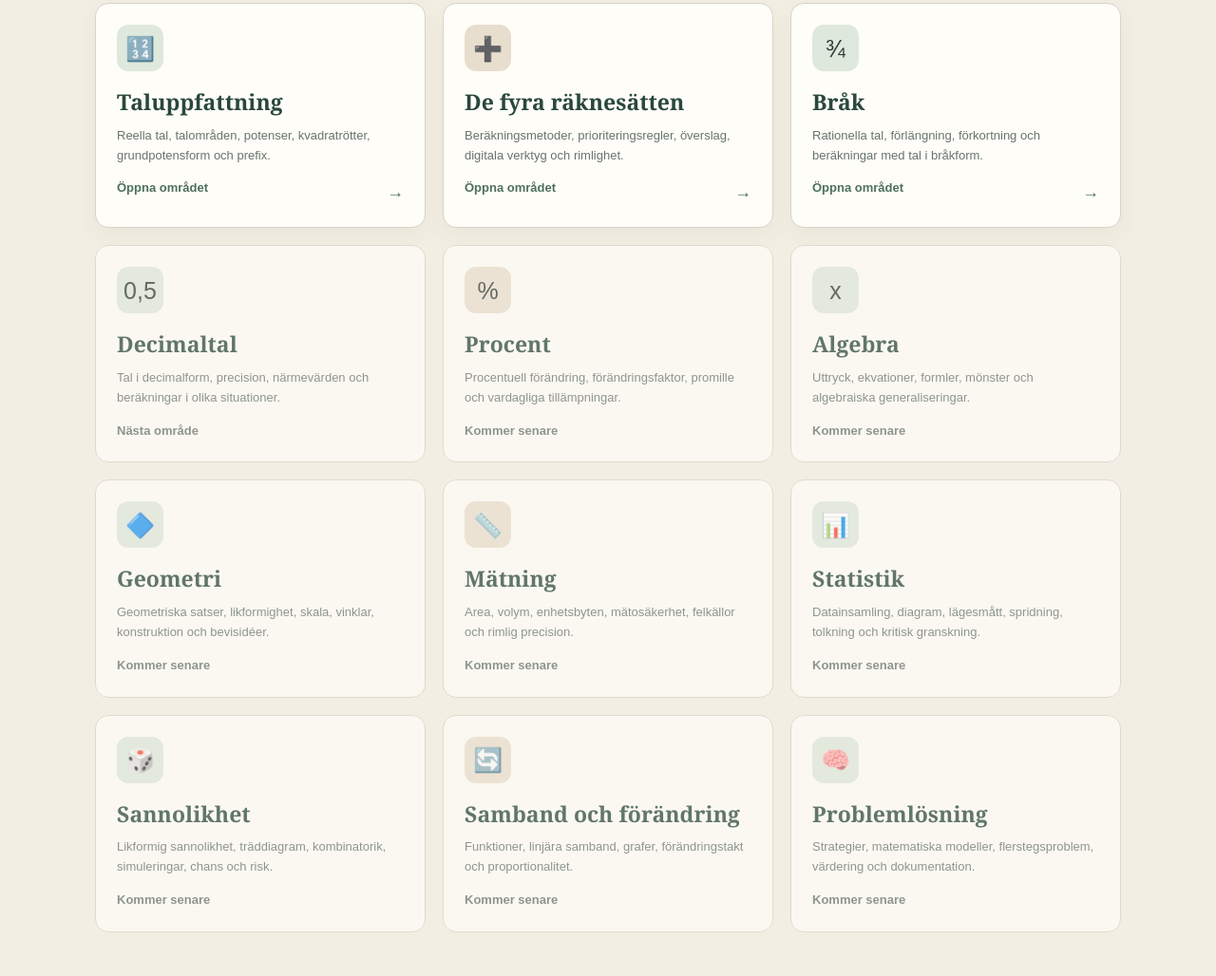
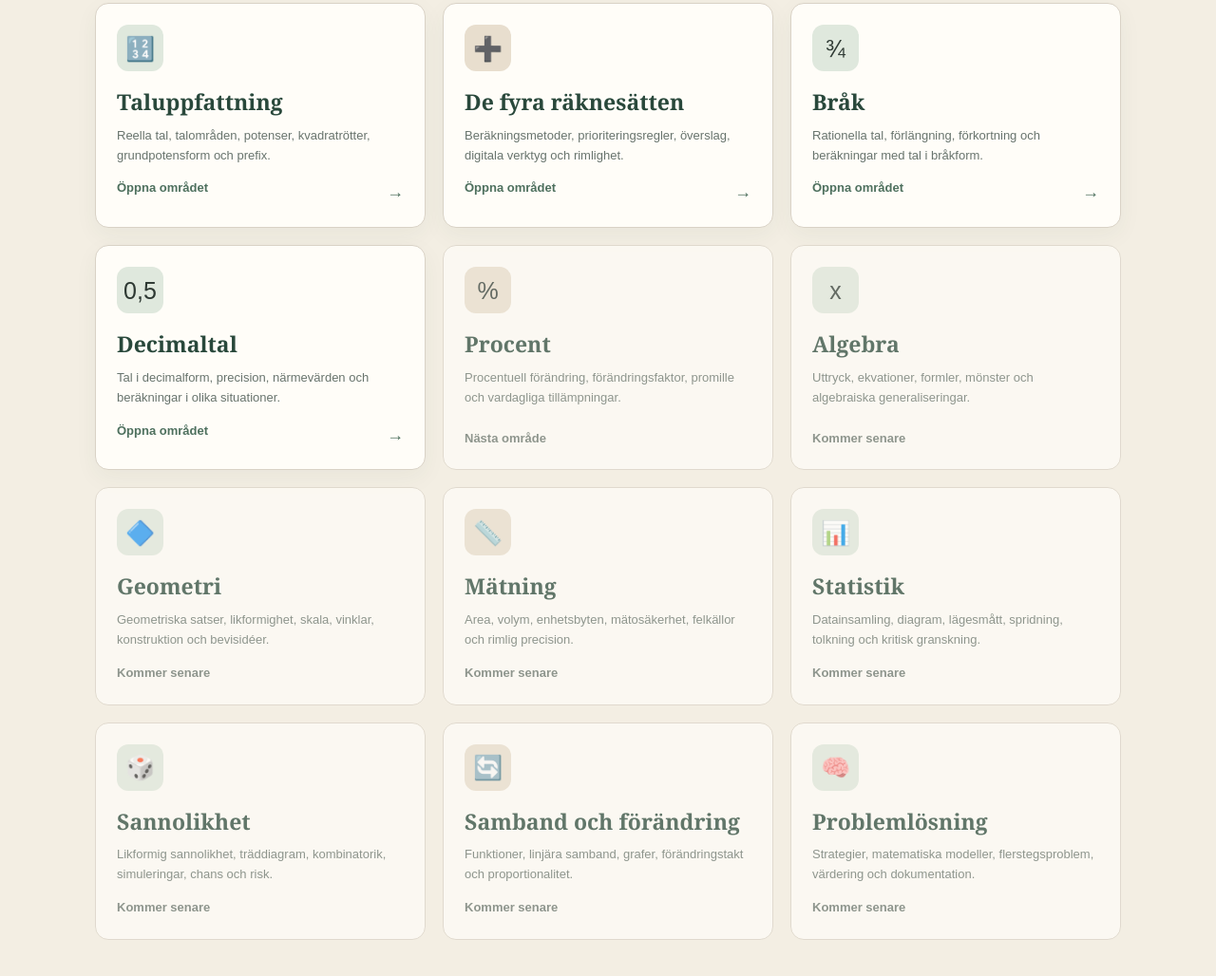
Before and after one commit to holosbysofia/Prata-och-prova-matematik-k-F-9, a plain HTML site: page 7-9.html in a window 1280 px wide. Shown: the part 727-1755 px from the top of the page at 95% size. Drawn offline with Linux system fonts and the light colour scheme.

Commit message:
Refactor area links and update text in 7-9.html
Updated links and text in the HTML structure for better navigation and clarity.

```diff
--- a/7-9.html
+++ b/7-9.html
@@ -417,7 +417,7 @@
       </span>
     </a>
 
-    <article class="area locked">
+    <a class="area" href="79-decimaltal.html">
       <span class="icon">0,5</span>
 
       <h2>Decimaltal</h2>
@@ -427,8 +427,11 @@
         beräkningar i olika situationer.
       </p>
 
-      <span class="open">Nästa område</span>
-    </article>
+      <span class="open">
+        Öppna området
+        <span>→</span>
+      </span>
+    </a>
 
     <article class="area locked">
       <span class="icon">%</span>
@@ -440,7 +443,7 @@
         promille och vardagliga tillämpningar.
       </p>
 
-      <span class="open">Kommer senare</span>
+      <span class="open">Nästa område</span>
     </article>
 
     <article class="area locked">
```
